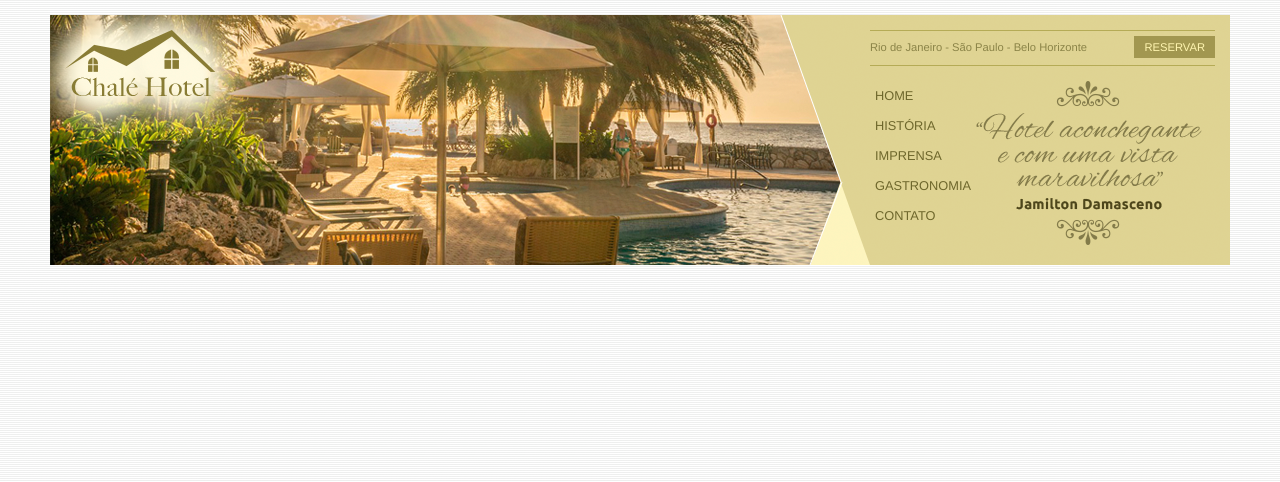
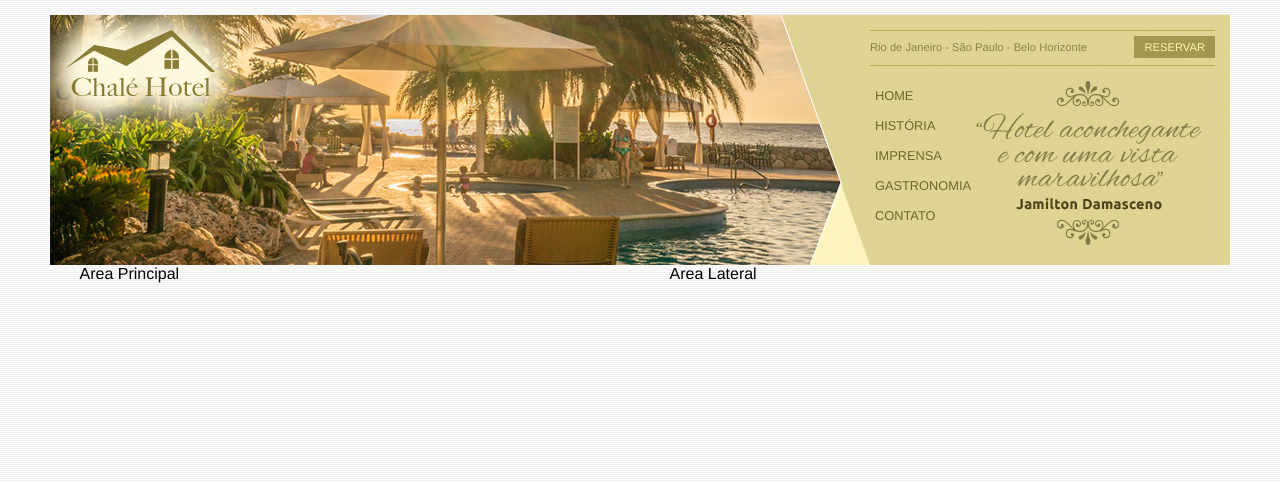
Before and after one commit to Nathy14/front-end-course, a PHP site: page / in a window 1280 px wide. Shown: the top 482 px of the page. Run offline with PHP 8.4, Linux system fonts and the light colour scheme.

Commit message:
update project Chale Page

```diff
--- a/Projects/chalePage/index.html
+++ b/Projects/chalePage/index.html
@@ -45,6 +45,22 @@
 
       </div><!--fim topo-->
 
+      <div id="area-principal"> <!--area-principal-->
+        <div class="conteudo">
+          Area Principal
+        </div>
+
+      </div> <!-- fim area-principal-->
+
+      <div id="area-lateral"> <!--area-lateral-->
+        <div class="conteudo">
+          Area Lateral
+        </div>
+
+      </div> <!--fim area-lateral-->
+
+
+
     </div><!--fim container-->
   </body>
 </html>
--- a/Projects/chalePage/style.css
+++ b/Projects/chalePage/style.css
@@ -118,3 +118,20 @@
   height: 164px;
   float: right;
 }
+
+/*Area de conteudos*/
+
+#area-principal{
+	float: left;
+	width: 50%
+}
+
+#area-lateral{
+	float: right;
+	width: 50%;
+}
+
+.conteudo{
+	margin: 0 auto;
+	width: 90%;
+}
```
